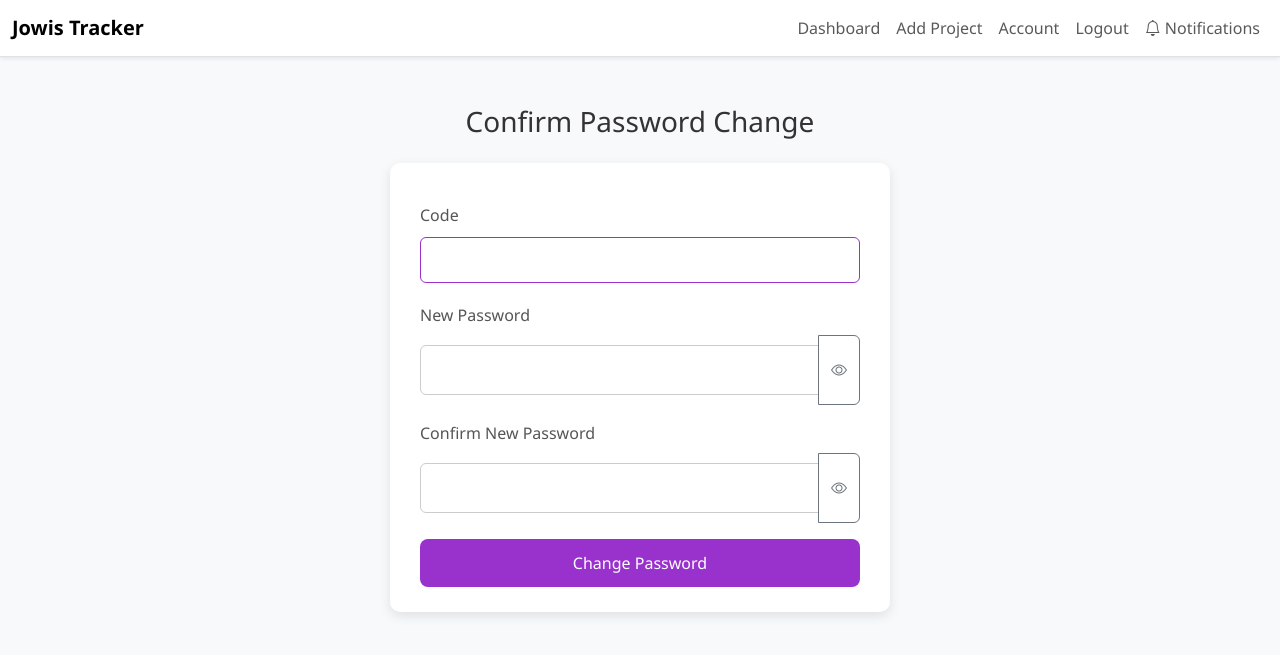
After one commit to SLUferanmi/Jowis-Tracker, a Flask app: page /confirm_change_password in a window 1280 px wide. The commit adds this page. Shown: the top 655 px of the page. Run offline with Flask 3, Linux system fonts and the light colour scheme; a user stored in the database is signed in; some libraries are stand-ins or nearby versions.

Commit message:
finishing touches on app

```diff
--- a/app/routes.py
+++ b/app/routes.py
@@ -1,10 +1,10 @@
 from flask import render_template, redirect, url_for, flash, request, Blueprint, abort
 from flask_login import login_user, logout_user, login_required, current_user
-from .dbmodels import User, db, Project, Milestone, Task, ProjectInvite
+from .dbmodels import User, db, Project, Milestone, Task, ProjectInvite, Notification
 from datetime import datetime, timedelta
 from .forms import SignupForm, ProjectForm, MilestoneForm
 import os
-from app.utils import send_email
+from app.utils import send_email, notify
 import random
 import secrets
 import string
@@ -18,10 +18,30 @@ def index():
 @main.route("/dashboard")
 @login_required
 def dashboard():
-    if current_user.role == "admin":
-        projects = Project.query.all()
+    show_completed = request.args.get('show_completed')
+    show_all = request.args.get('show_all')
+    show_pending = request.args.get('show_pending')
+    if show_all:
+        if current_user.role == "admin":
+            projects = Project.query.all()
+        else:
+            projects = current_user.projects
+    elif show_completed:
+        if current_user.role == "admin":
+            projects = Project.query.filter_by(status='Completed').all()
+        else:
+            projects = [p for p in current_user.projects if p.status == 'Completed']
+    elif show_pending:
+        if current_user.role == "admin":
+            projects = Project.query.filter(Project.status != 'Completed').all()
+        else:
+            projects = [p for p in current_user.projects if p.status != 'Completed']
     else:
-        projects = current_user.projects
+        # Default to pending
+        if current_user.role == "admin":
+            projects = Project.query.filter(Project.status != 'Completed').all()
+        else:
+            projects = [p for p in current_user.projects if p.status != 'Completed']
     pending_invites = ProjectInvite.query.filter_by(email=current_user.email, accepted=False).all()
     return render_template("dashboard.html", projects=projects, pending_invites=pending_invites)
 
@@ -124,6 +144,11 @@ def add_project():
         db.session.add(project)
         db.session.commit()
         flash('Project added successfully!', 'success')
+        for user in project.users:
+            if user == current_user:
+                notify(user, f"You successfully created the project '{project.title}'.")
+            else:
+                notify(user, f"You have been assigned to a new project: '{project.title}'.")
         if current_user.role == "admin":
             return redirect(url_for('main.admin_dashboard'))
         else:
@@ -168,6 +193,12 @@ def update_project(project_id):
             project.users = selected_users
         db.session.commit()
         flash("Project updated successfully!", "success")
+        # Notify users about the project update
+        for user in project.users:
+            if user == current_user:
+                notify(user, f"You updated the project '{project.title}'.")
+            else:
+                notify(user, f"Project '{project.title}' was updated.")
         return redirect(url_for("main.dashboard"))
     # If not valid, re-render form
     else:
@@ -193,6 +224,11 @@ def add_milestone(project_id):
             project.update_status()
             db.session.commit()
         flash('Milestone added successfully!', 'success')
+        for user in project.users:
+            if user == current_user:
+                notify(user, f"You added a new milestone '{milestone.name}' to project '{project.title}'.")
+            else:
+                notify(user, f"A new milestone '{milestone.name}' was added to project '{project.title}'.")
         return redirect(url_for('main.dashboard'))
     else:
         if request.method == "POST":
@@ -228,6 +264,12 @@ def update_milestone(milestone_id):
     milestone.status = request.form["status"]
     db.session.commit()
     flash("Milestone updated successfully!", "success")
+    # Notify users about the milestone update
+    for user in milestone.project.users:
+        if user == current_user:
+            notify(user, f"You updated milestone '{milestone.name}' in project '{milestone.project.title}'.")
+        else:
+            notify(user, f"Milestone '{milestone.name}' in project '{milestone.project.title}' was updated.")
     return redirect(url_for("main.dashboard"))
 
 @main.route('/admin')
@@ -261,8 +303,11 @@ def admin_projects():
     if current_user.role != "admin":
         abort(403)
     status = request.args.get('status')
+    show_completed = request.args.get('show_completed')
     if status:
         projects = Project.query.filter_by(status=status).all()
+    elif show_completed:
+        projects = Project.query.filter_by(status='Completed').all() if current_user.role == "admin" else [p for p in current_user.projects if p.status == 'Completed']
     else:
         projects = Project.query.all()
     return render_template('admin_projects.html', projects=projects)
@@ -346,6 +391,12 @@ def employee_delete_project(project_id):
     db.session.delete(project)
     db.session.commit()
     flash("Project deleted.", "success")
+    # Notify users about the project deletion
+    for user in project.users:
+        if user == current_user:
+            notify(user, f"You deleted the project '{project.title}'.")
+        else:
+            notify(user, f"Project '{project.title}' was deleted.")
     if current_user.role == "admin":
         return redirect(url_for('main.admin_projects'))
     else:
@@ -377,6 +428,10 @@ def reset_password(user_id):
     if request.method == 'POST':
         code = request.form.get('code')
         new_password = request.form.get('new_password')
+        confirm_password = request.form.get('confirm_password')
+        if new_password != confirm_password:
+            flash("Passwords do not match.", "danger")
+            return render_template('reset_password.html', user=user)
         if (user.reset_code == code and
             user.reset_code_expiry and
             user.reset_code_expiry > datetime.utcnow()):
@@ -411,6 +466,11 @@ def invite_user(project_id):
                  f"Or click: {accept_url}"
         )
         flash("Invitation sent.", "success")
+        notify(current_user, f"You sent an invite to {email} for project '{project.title}'.")
+        # Optionally, notify the invited user if they already exist in the system:
+        invited_user = User.query.filter_by(email=email).first()
+        if invited_user:
+            notify(invited_user, f"You have been invited to join the project '{project.title}'.")
         if current_user.role == "admin":
             return redirect(url_for('main.admin_project_detail', project_id=project.id))
         else:
@@ -428,6 +488,22 @@ def accept_invite(invite_id):
     invite.accepted = True
     db.session.commit()
     flash("You have joined the project!", "success")
+    notify(current_user, f"You accepted the invite to '{invite.project.title}'.")
+    notify(invite.inviter, f"{current_user.username} accepted your invite to '{invite.project.title}'.")
+    return redirect(url_for('main.dashboard'))
+
+@main.route('/decline_invite/<int:invite_id>', methods=['POST'])
+@login_required
+def decline_invite(invite_id):
+    invite = ProjectInvite.query.get_or_404(invite_id)
+    if invite.email != current_user.email or invite.accepted:
+        abort(403)
+    invite.accepted = False
+    db.session.commit()
+    notify(invite.inviter, f"{current_user.username} declined your invite to '{invite.project.title}'.")
+    flash("You have declined the invitation.", "info")
+    notify(current_user, f"You declined the invite to '{invite.project.title}'.")
+    notify(invite.inviter, f"{current_user.username} declined your invite to '{invite.project.title}'.")
     return redirect(url_for('main.dashboard'))
 
 @main.route('/invitations')
@@ -461,6 +537,65 @@ def account():
                 body=f"Hi {current_user.username},\n\nYour account details have been updated.\n\nIf you did not make this change, please contact support."
             )
             flash("Account details updated and notification sent to your email.", "success")
+            notify(current_user, "Your account details were updated.")
         else:
             flash("No changes made.", "info")
     return render_template('account.html')
+
+@main.route('/change_password', methods=['GET', 'POST'])
+@login_required
+def change_password():
+    if request.method == 'POST':
+        # Send code to email
+        code = ''.join(random.choices(string.digits, k=6))
+        current_user.reset_code = code
+        current_user.reset_code_expiry = datetime.utcnow() + timedelta(minutes=15)
+        db.session.commit()
+        send_email(
+            subject="Password Change Code",
+            recipients=[current_user.email],
+            body=f"Your password change code is: {code}\nThis code expires in 15 minutes."
+        )
+        flash("A code has been sent to your email. Enter it below to change your password.", "info")
+        return redirect(url_for('main.confirm_change_password'))
+    return render_template('change_password.html')
+
+@main.route('/confirm_change_password', methods=['GET', 'POST'])
+@login_required
+def confirm_change_password():
+
+    if request.method == 'POST':
+        code = request.form.get('code')
+        new_password = request.form.get('new_password')
+        confirm_password = request.form.get('confirm_password')
+        if new_password != confirm_password:
+            flash("Passwords do not match.", "danger")
+            return render_template('reset_password.html', user=current_user)
+        if (current_user.reset_code == code and
+            current_user.reset_code_expiry and
+            current_user.reset_code_expiry > datetime.utcnow()):
+            current_user.set_password(new_password)
+            current_user.reset_code = None
+            current_user.reset_code_expiry = None
+            db.session.commit()
+            send_email(
+                subject="Password Changed",
+                recipients=[current_user.email],
+                body="Your password has been changed successfully. If you did not perform this action, contact support immediately."
+            )
+            flash("Password changed successfully.", "success")
+            notify(current_user, "Your password was changed.")
+            return redirect(url_for('main.account'))
+        else:
+            flash("Invalid or expired code.", "danger")
+    return render_template('confirm_change_password.html')
+
+@main.route('/notifications')
+@login_required
+def notifications():
+    notifs = Notification.query.filter_by(user_id=current_user.id).order_by(Notification.created_at.desc()).all()
+    # Mark all as read
+    for n in notifs:
+        n.is_read = True
+    db.session.commit()
+    return render_template('notifications.html', notifications=notifs)
--- a/app/templates/_navbar.html
+++ b/app/templates/_navbar.html
@@ -18,6 +18,15 @@
         <li class="nav-item">
           <a class="nav-link" href="{{ url_for('main.logout') }}">Logout</a>
         </li>
+        <li class="nav-item">
+          <a class="nav-link" href="{{ url_for('main.notifications') }}">
+            <i class="bi bi-bell"></i> Notifications
+            {% set unread = current_user.notifications|selectattr('is_read', 'eq', False)|list %}
+            {% if unread|length > 0 %}
+              <span class="badge bg-danger">{{ unread|length }}</span>
+            {% endif %}
+          </a>
+        </li>
       </ul>
     </div>
   </div>
--- a/app/templates/base.html
+++ b/app/templates/base.html
@@ -5,6 +5,7 @@
     <title>{% block title %}JOWIS Studio{% endblock %}</title>
     <link href="https://cdn.jsdelivr.net/npm/bootstrap@5.3.0/dist/css/bootstrap.min.css" rel="stylesheet">
     <link rel="stylesheet" href="{{ url_for('static', filename='style.css') }}">
+    <link rel="stylesheet" href="https://cdn.jsdelivr.net/npm/bootstrap-icons@1.10.5/font/bootstrap-icons.css">
 </head>
 <body class="bg-light">
     {% include "_navbar.html" %}
@@ -22,5 +23,17 @@
         {% block content %}{% endblock %}
     </div>
     <script src="https://cdn.jsdelivr.net/npm/bootstrap@5.3.0/dist/js/bootstrap.bundle.min.js"></script>
+    <script>
+    function togglePassword(fieldId, btn) {
+      const input = document.getElementById(fieldId);
+      if (input.type === "password") {
+        input.type = "text";
+        btn.innerHTML = '<i class="bi bi-eye-slash"></i>';
+      } else {
+        input.type = "password";
+        btn.innerHTML = '<i class="bi bi-eye"></i>';
+      }
+    }
+    </script>
 </body>
 </html>
--- /dev/null
+++ b/app/templates/confirm_change_password.html
@@ -0,0 +1,33 @@
+{% extends "base.html" %}
+{% block content %}
+<div class="row justify-content-center">
+  <div class="col-md-6">
+    <h3 class="mb-4 text-center">Confirm Password Change</h3>
+    <form method="POST">
+      <div class="mb-3">
+        <label class="form-label">Code</label>
+        <input class="form-control" type="text" name="code" required>
+      </div>
+      <div class="mb-3">
+        <label for="new_password" class="form-label">New Password</label>
+        <div class="input-group">
+          <input type="password" name="new_password" id="new_password" class="form-control" required>
+          <button type="button" class="btn btn-outline-secondary" onclick="togglePassword('new_password', this)">
+            <i class="bi bi-eye"></i>
+          </button>
+        </div>
+      </div>
+      <div class="mb-3">
+        <label for="confirm_password" class="form-label">Confirm New Password</label>
+        <div class="input-group">
+          <input type="password" name="confirm_password" id="confirm_password" class="form-control" required>
+          <button type="button" class="btn btn-outline-secondary" onclick="togglePassword('confirm_password', this)">
+            <i class="bi bi-eye"></i>
+          </button>
+        </div>
+      </div>
+      <button type="submit" class="btn btn-success w-100">Change Password</button>
+    </form>
+  </div>
+</div>
+{% endblock %}
--- a/app/templates/invitation_details.html
+++ b/app/templates/invitation_details.html
@@ -13,6 +13,9 @@
           <form method="POST" action="{{ url_for('main.accept_invite', invite_id=invite.id) }}" style="display:inline;">
             <button type="submit" class="btn btn-success btn-sm mt-2">Accept</button>
           </form>
+          <form method="POST" action="{{ url_for('main.decline_invite', invite_id=invite.id) }}" style="display:inline;">
+            <button type="submit" class="btn btn-danger btn-sm mt-2">Decline</button>
+          </form>
         </li>
       {% endfor %}
     </ul>
--- a/app/utils.py
+++ b/app/utils.py
@@ -1,8 +1,14 @@
 from flask_mail import Message
 from app import mail
 from flask import current_app
+from .dbmodels import Notification, db
 
 def send_email(subject, recipients, body):
     msg = Message(subject, recipients=recipients, body=body)
     with current_app.app_context():
         mail.send(msg)
+
+def notify(user, message):
+    notif = Notification(user_id=user.id, message=message)
+    db.session.add(notif)
+    db.session.commit()
```
Also changed, not shown: app/dbmodels.py (+8 -0 lines), app/templates/account.html (+12 -3 lines), app/templates/change_password.html (added, +12 -0 lines), app/templates/dashboard.html (+10 -8 lines), app/templates/edit_project.html (+20 -24 lines), app/templates/login.html (+6 -2 lines), app/templates/notifications.html (added, +16 -0 lines), app/templates/reset_password.html (+15 -1 lines), app/templates/signup.html (+13 -6 lines), migrations/versions/5d4a832a0a4c_add_notification_table.py (added, +36 -0 lines), app.db.
